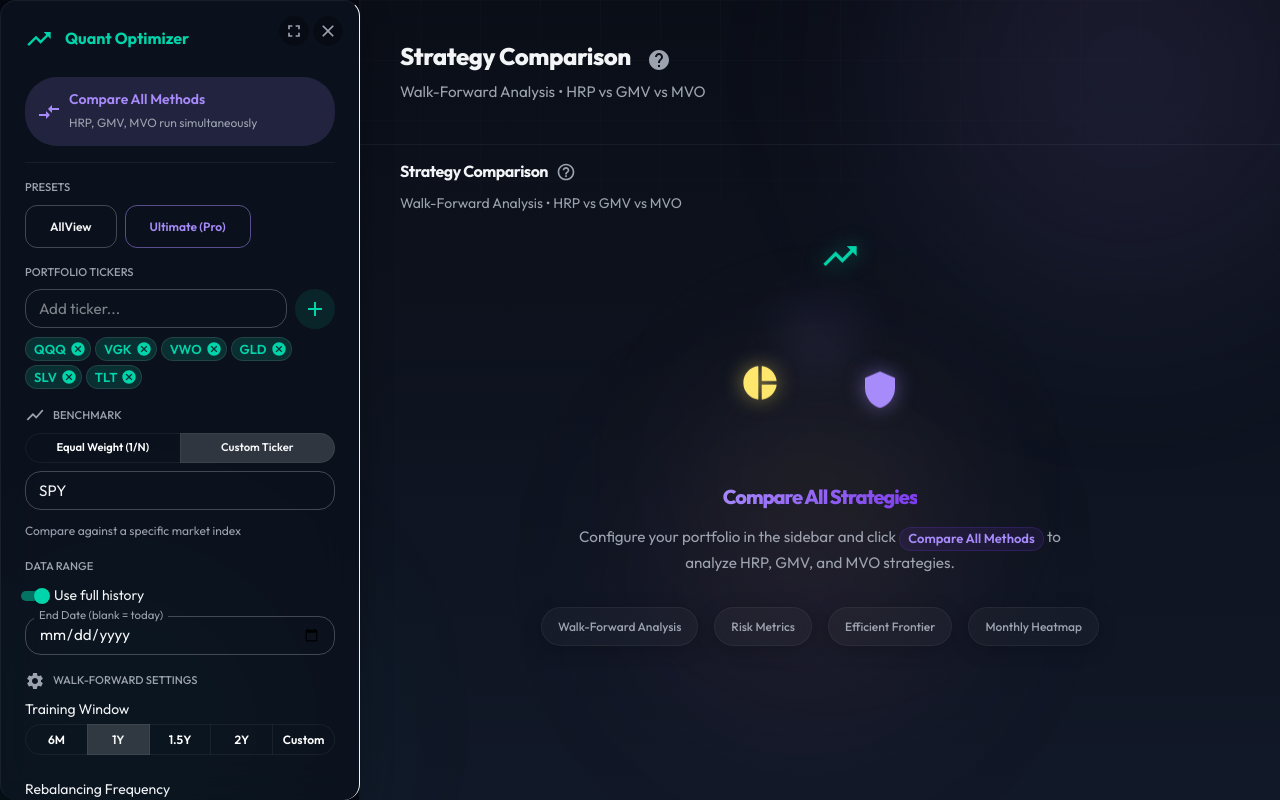
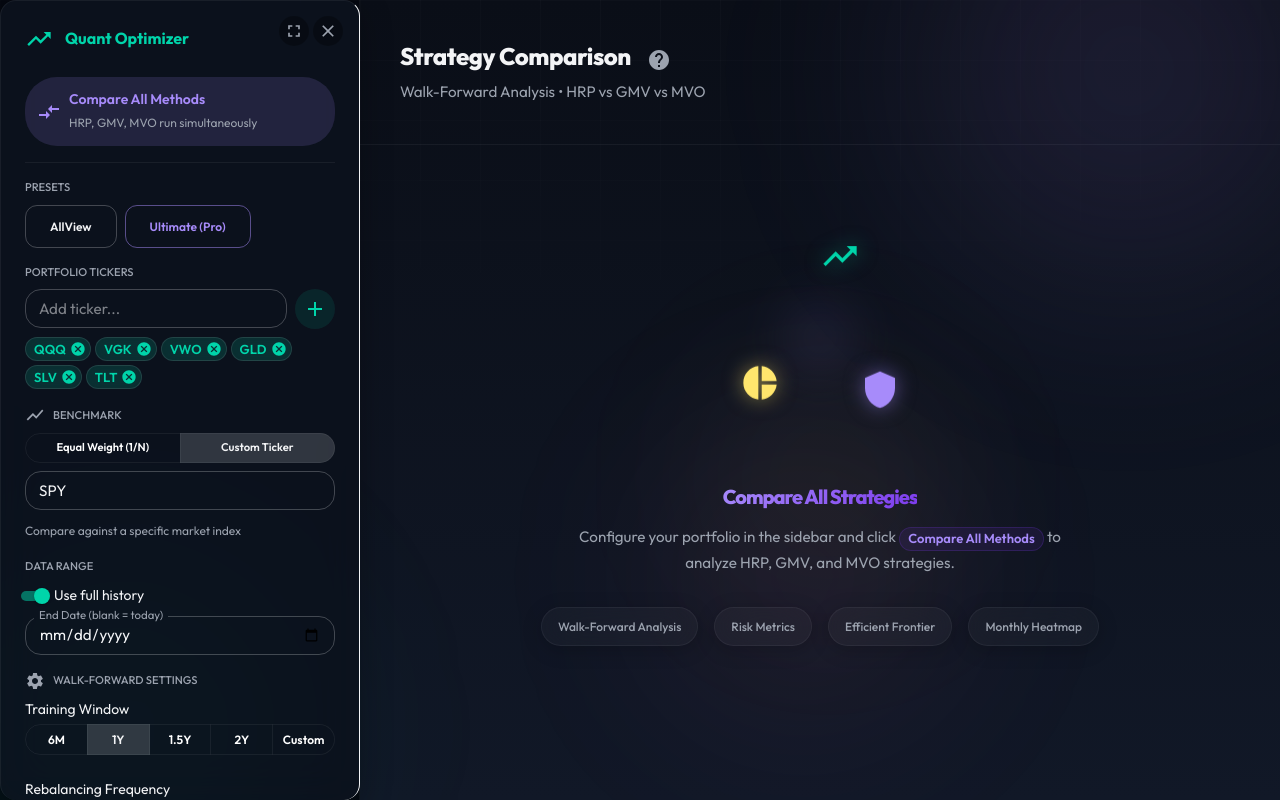
Before and after one commit to Vlinter/BestAllocation, a React app in the folder frontend/: page / in a window 1280 px wide. Built offline with nearby package versions, Linux system fonts and the light colour scheme; the HTML template or start-up script is replaced by a standard one.

Commit message:
style(ui): remove duplicate header in WelcomeScreen

```diff
--- a/frontend/src/components/WelcomeScreen.tsx
+++ b/frontend/src/components/WelcomeScreen.tsx
@@ -1,6 +1,6 @@
 import React from 'react';
 import { Box, Typography, Paper, Chip } from '@mui/material';
-import { PieChart, Shield, TrendingUp, HelpOutline } from '@mui/icons-material';
+import { PieChart, Shield, TrendingUp } from '@mui/icons-material';
 
 const WelcomeScreen: React.FC = () => {
     return (
@@ -12,17 +12,7 @@ const WelcomeScreen: React.FC = () => {
             justifyContent: 'center',
             position: 'relative'
         }}>
-            {/* Header */}
-            <Box sx={{ position: 'absolute', top: 0, left: 0, display: 'flex', alignItems: 'center', gap: 1 }}>
-                <Typography variant="h5" sx={{ fontWeight: 700, letterSpacing: '-0.5px' }}>
-                    Strategy Comparison
-                </Typography>
-                <HelpOutline sx={{ color: 'text.secondary', fontSize: 20, cursor: 'pointer' }} />
-            </Box>
 
-            <Typography variant="body2" sx={{ position: 'absolute', top: 32, left: 0, color: 'text.secondary' }}>
-                Walk-Forward Analysis • HRP vs GMV vs MVO
-            </Typography>
 
             {/* Central Visual */}
             <Box sx={{ position: 'relative', width: 200, height: 200, mb: 6 }}>
```
